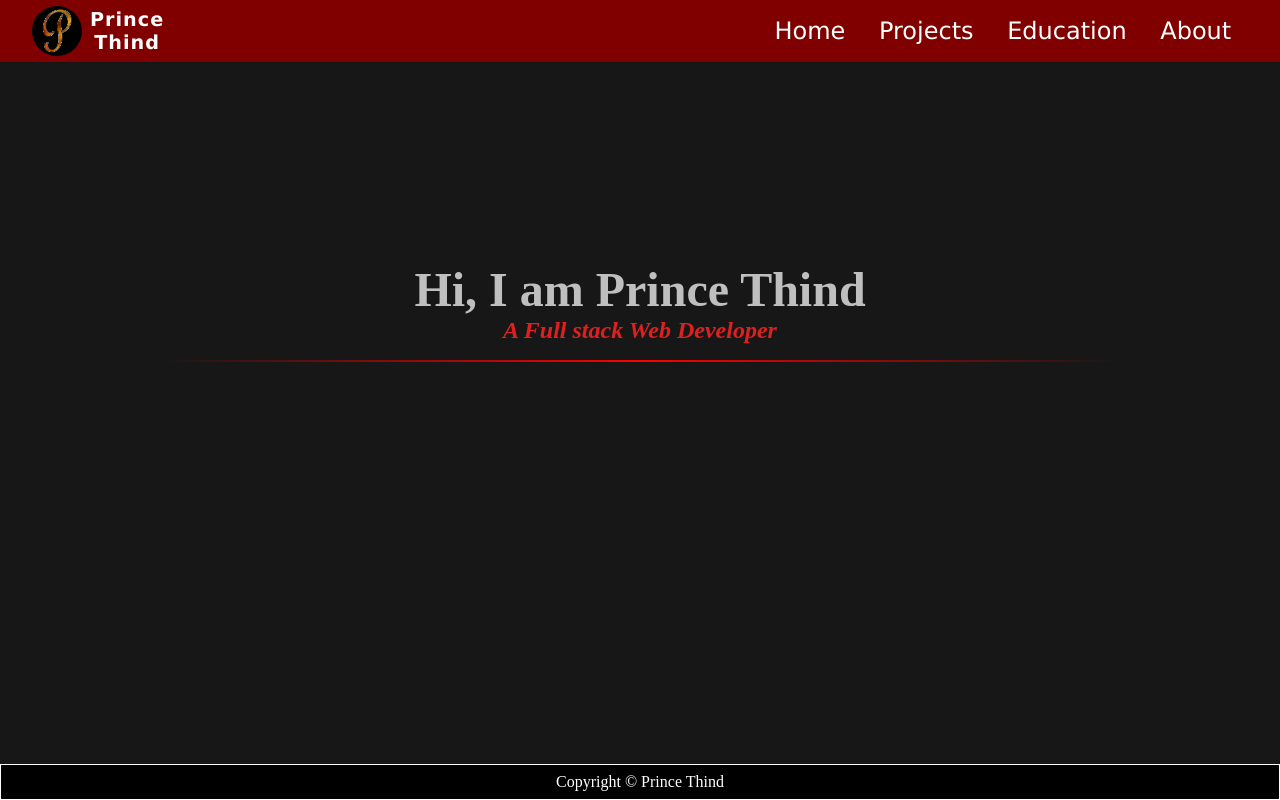
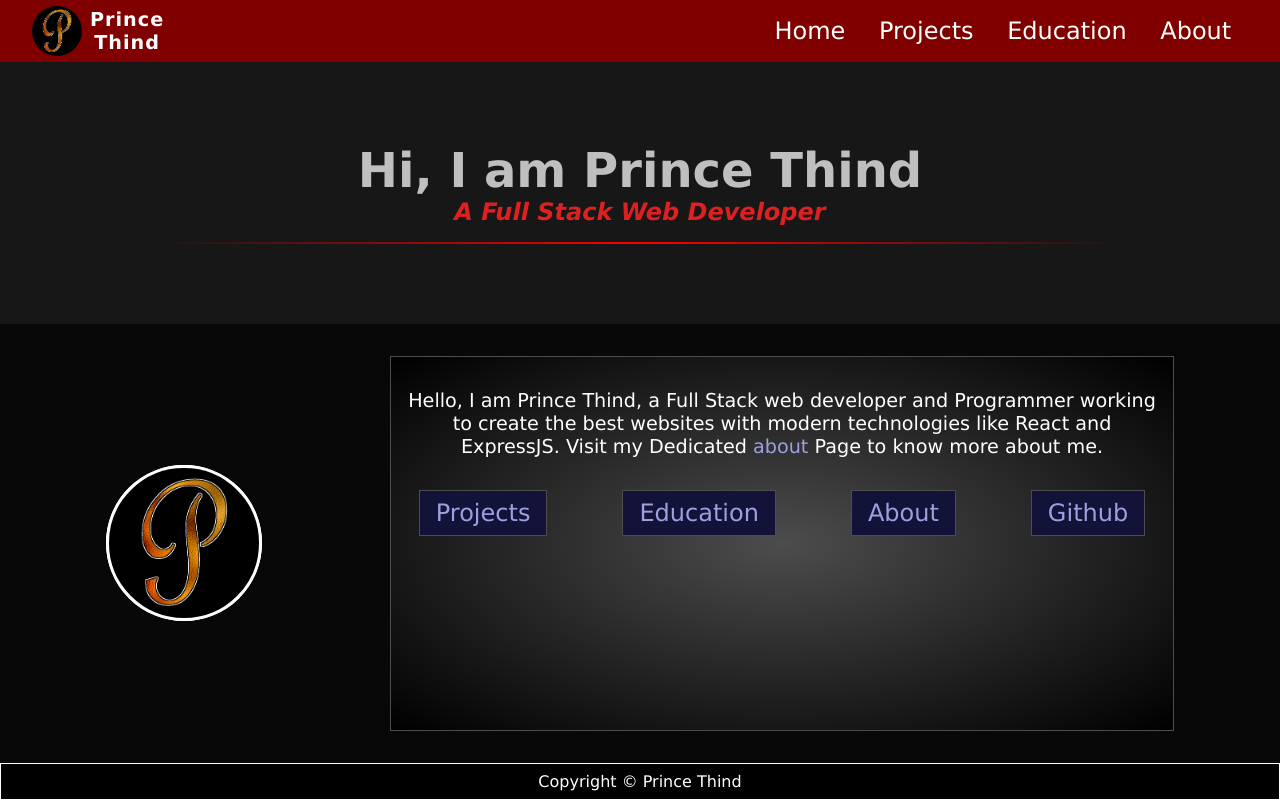
Before and after one commit to prince-thind/prince-thind.github.io, a Next.js app: page / in a window 1280 px wide. Built offline with nearby package versions, Linux system fonts and the light colour scheme.

Commit message:
finish basic index page

```diff
--- a/pages/index.js
+++ b/pages/index.js
@@ -1,13 +1,47 @@
 import styles from "../styles/Home.module.scss";
+import Image from "next/image";
+import Link from "next/link";
+import profilePic from "../images/brand-logo.png";
 
 export default function Home() {
   return (
-    <div className={styles.home}>
+    <>
       <section className={styles.intro}>
         <h1>Hi, I am Prince Thind</h1>
-        <h2>A Full stack Web Developer</h2>
+        <h2>A Full Stack Web Developer</h2>
         <hr />
       </section>
-    </div>
+      <section className={styles["main-section"]}>
+        <Image
+          src={profilePic}
+          alt="profile picture"
+          height="150"
+          width="150"
+        />
+        <div className={styles["details"]}>
+          <p>Hello, I am Prince Thind, a Full Stack web developer and Programmer working to create the best websites with modern technologies like React and ExpressJS. Visit my Dedicated <Link href="/about"><a>about</a></Link> Page to know more about me.</p>
+          <ul>
+            <li>
+              <Link href="/projects">
+                <a>Projects</a>
+              </Link>
+            </li>
+            <li>
+              <Link href="/education">
+                <a>Education</a>
+              </Link>
+            </li>
+            <li>
+              <Link href="/about">
+                <a>About</a>
+              </Link>
+            </li>
+            <li>
+              <a href="https://github.com/Prince-Thind">Github</a>
+            </li>
+          </ul>
+        </div>
+      </section>
+    </>
   );
 }
--- a/styles/Home.module.scss
+++ b/styles/Home.module.scss
@@ -1,15 +1,16 @@
 @use "./variables";
+@use "./mixins";
+
 .intro {
+  --screen: 10vh;
+  margin: var(--screen) 0;
   h1 {
     font-size: 3rem;
-    --screen: 25vh;
-    margin-top: var(--screen);
     color: variables.$white_lt;
   }
   h2 {
     color: variables.$red_lt;
     font-style: italic;
-    // margin: 0rem;
   }
   hr {
     margin: auto;
@@ -25,3 +26,55 @@
     );
   }
 }
+
+.main-section {
+  display: flex;
+  justify-content: center;
+  align-items: center;
+  gap: 10vw;
+  background-color: variables.$black_dk;
+  flex: 1;
+  padding: 0 5rem;
+
+  img {
+    border-radius: 50%;
+    background-color: black;
+    border: 3px solid white !important;
+  }
+}
+.details {
+  padding: 1rem;
+  background: variables.$darkGradient;
+  border: 1px solid variables.$gray;
+  align-self: stretch;
+  max-width: 70%;
+  margin: 2rem 0;
+  font-size: 1.2rem;
+  display: flex;
+  flex-direction: column;
+  // align-items: center;
+  box-sizing: border-box;
+  padding-top: 2rem;
+
+  ul {
+    display: flex;
+    list-style-type: none;
+    padding-top: 2rem;
+    gap: 10%;
+    justify-content: center;
+    font-size: 1.5rem;
+    a {
+      padding: 0.5rem 1rem;
+      background-color: variables.$blue_dk;
+      border:1px solid variables.$gray;
+      display: inline-block;
+      &:hover {
+        background-color: variables.$blue_dk;
+        transform: scale(1.05);
+      }
+    }
+  }
+  a {
+    @include mixins.normalize-link($hover: unset, $color: variables.$blue_lt);
+  }
+}
--- a/styles/_variables.scss
+++ b/styles/_variables.scss
@@ -1,5 +1,10 @@
 $red:hsl(0, 100%, 25%);
 $black:hsl(0, 0%, 9%);
+$black_dk:hsl(0, 0%, 3%);
 $white_lt:hsl(0,0%,75%);
+$blue_lt:hsl(240, 50%, 75%);
+$blue_dk:hsl(240, 50%, 15%);
+$gray:hsl(0,0%,30%);
 $red_lt:hsl(0, 75%, 50%);
 $red_pure:hsl(0, 100%, 50%);
+$darkGradient:radial-gradient($gray,black);
--- a/styles/globals.scss
+++ b/styles/globals.scss
@@ -8,7 +8,8 @@ body {
   color: white;
   background-color: variables.$black;
   text-align: center;
-  font-family: "Times New Roman", Times, serif;
+  // font-family: "Times New Roman", Times, serif;
+  font-family: Verdana, Geneva, Tahoma, sans-serif;
 }
 #__next {
   display: flex;
```
Also changed, not shown: 1 other file (tests, documents, lock files or other folders).
